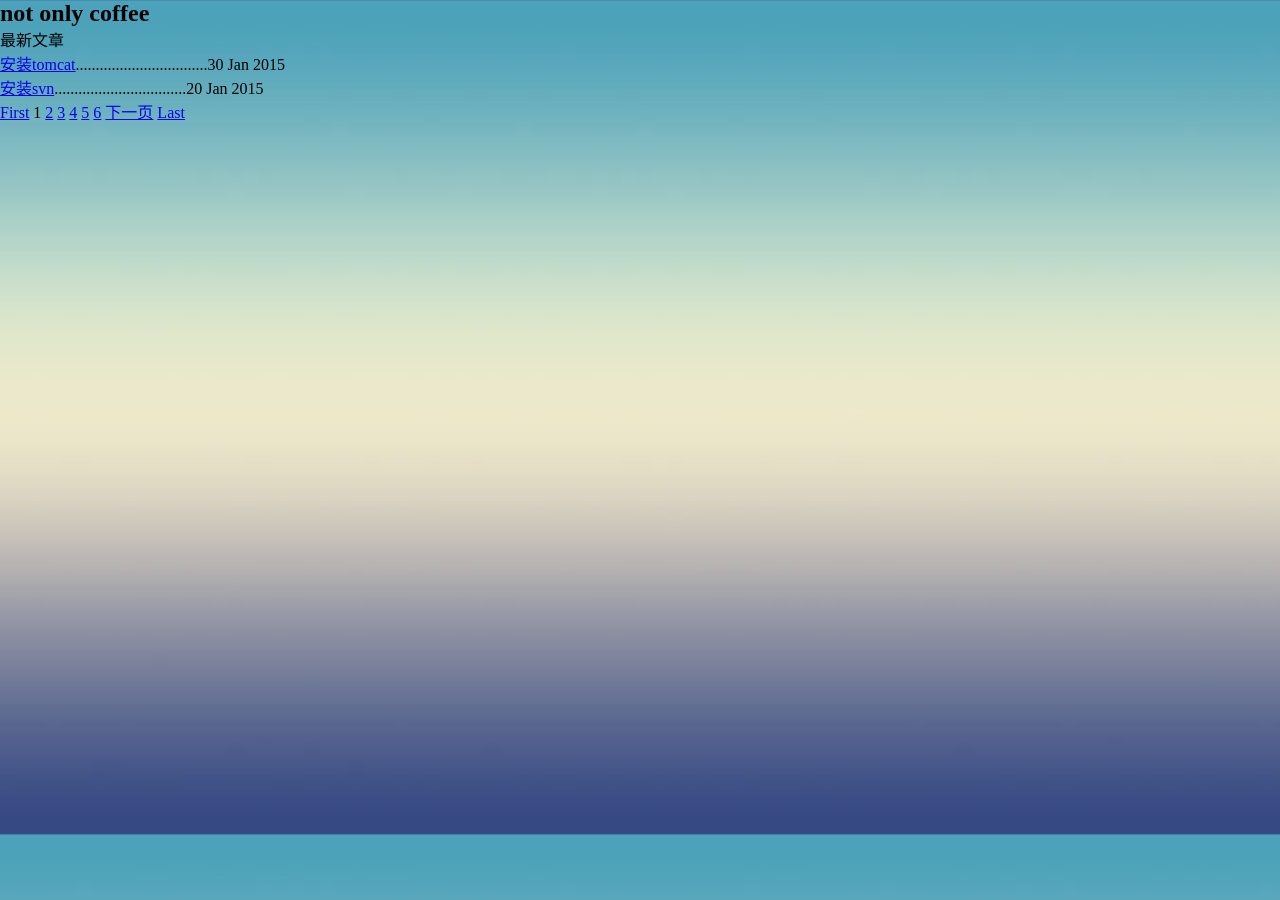
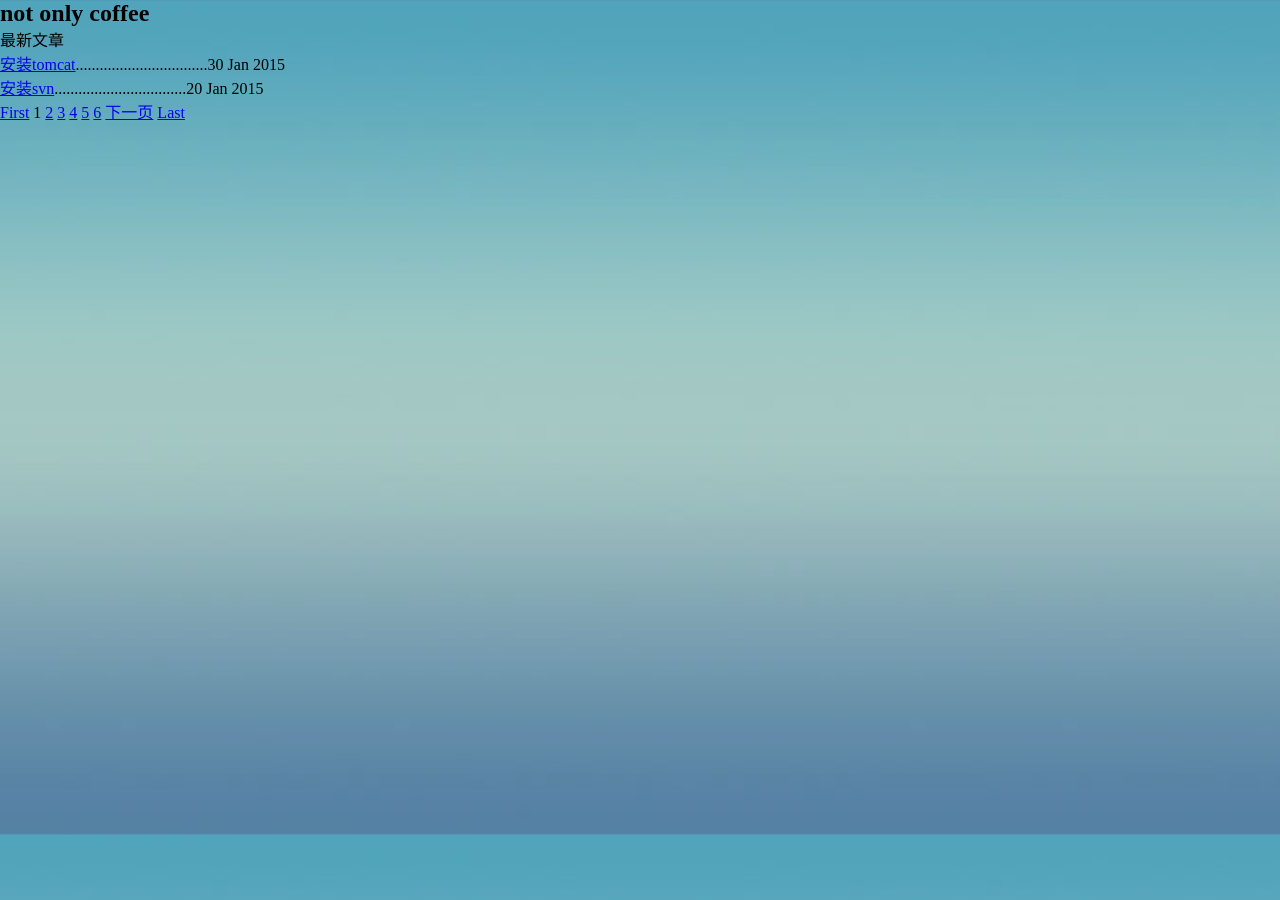
Before and after one commit to notonlycoffee/notonlycoffee.github.io, a Jekyll site: the page built from index.html, in a window 1280 px wide. Built offline with Jekyll 4.4.1, drawn with Linux system fonts in a browser that asks for light colours; the list of posts is cut into pages by our own code.

Commit message:
update css file

```diff
--- a/static/css/public.css
+++ b/static/css/public.css
@@ -1,7 +1,7 @@
 * {margin:0;padding:0;}
 
 body {
-	background-image: url(../img/default-background.jpg);
+	background-image: url(../img/default-background_blue.jpg);
 	-moz-background-size:cover;
 	-ms-background-size:cover;
 	-webkit-background-size:cover;
```
Also changed, not shown: static/img/default-background_blue.jpg (added).
